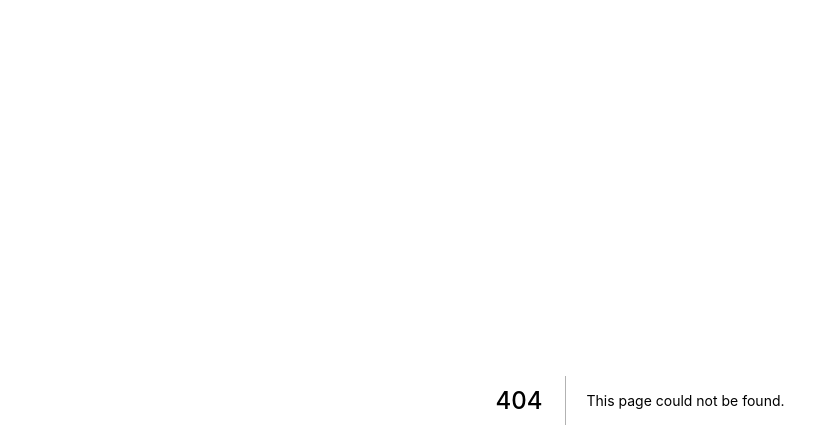
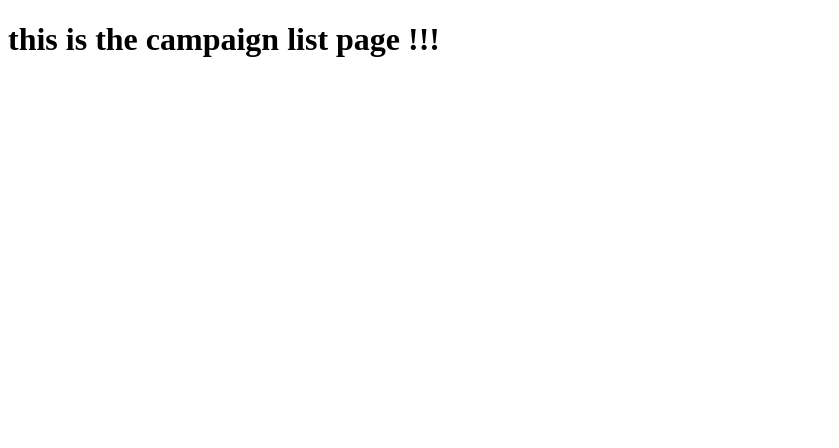
Before and after one commit to JoshhSandhu/ETH-Kickstarter, a Next.js app in the folder kickstarter/kickstart/: page / in a window 1280 px wide. Before the commit this address had no page. Shown: the top 448 px of the page, without its empty margins (0-839 px from the left). Built offline with nearby package versions, Linux system fonts and the light colour scheme.

Commit message:
renamed to index

```diff
--- /dev/null
+++ b/kickstarter/kickstart/pages/index.js
@@ -0,0 +1,5 @@
+import React from "react";
+
+export default() => {
+    return <h1>this is the campaign list page !!!</h1>;
+};
--- a/kickstarter/kickstart/pages/newcampaign.js
+++ /dev/null
@@ -1,5 +0,0 @@
-import React from "react";
-
-export default() => {
-    return <h1>this is a new campaign!!!</h1>;
-};
```
